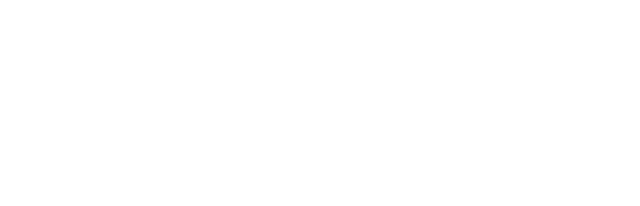
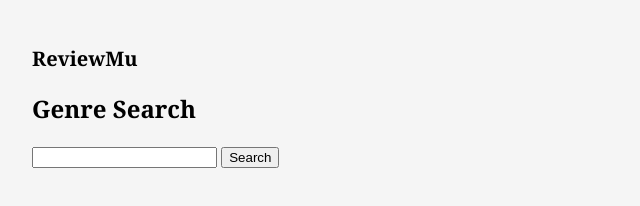
Before and after one commit to darrenbrazas/music-review-platform, a plain HTML site: page genre.html in a window 1280 px wide. Shown: the whole page, without its empty margins (0-640 px from the left). Drawn offline with Linux system fonts and the light colour scheme.

Commit message:
Added something to Genre.html

```diff
--- a/genre.html
+++ b/genre.html
@@ -0,0 +1,60 @@
+<!DOCTYPE html>
+<html lang="en">
+
+<head>
+
+    <meta charset="utf-8" />
+
+    <meta name = "viewport" content="width=device-width, initial-scale=1.0" />
+
+    <title>ReviewMu</title>
+
+    <link rel = "stylesheet" href = "style.css">
+
+
+</head>
+
+
+<body>
+
+    <main>
+
+
+        <h1>ReviewMu</h1>
+
+        <h2>Genre Search</h2>
+
+        <div class = genreSearch>
+
+            <input type = "text" id ="genre-search-bar placeholder = "Search By Genre" />
+            <button id = genre-search-btn>Search</button>
+
+
+        </div>
+
+
+
+    </main>
+
+
+
+
+</body>
+
+
+
+
+
+
+
+
+
+
+
+
+
+
+
+
+
+</html>
```
Also changed, not shown: album.html (+1 -1 lines).
